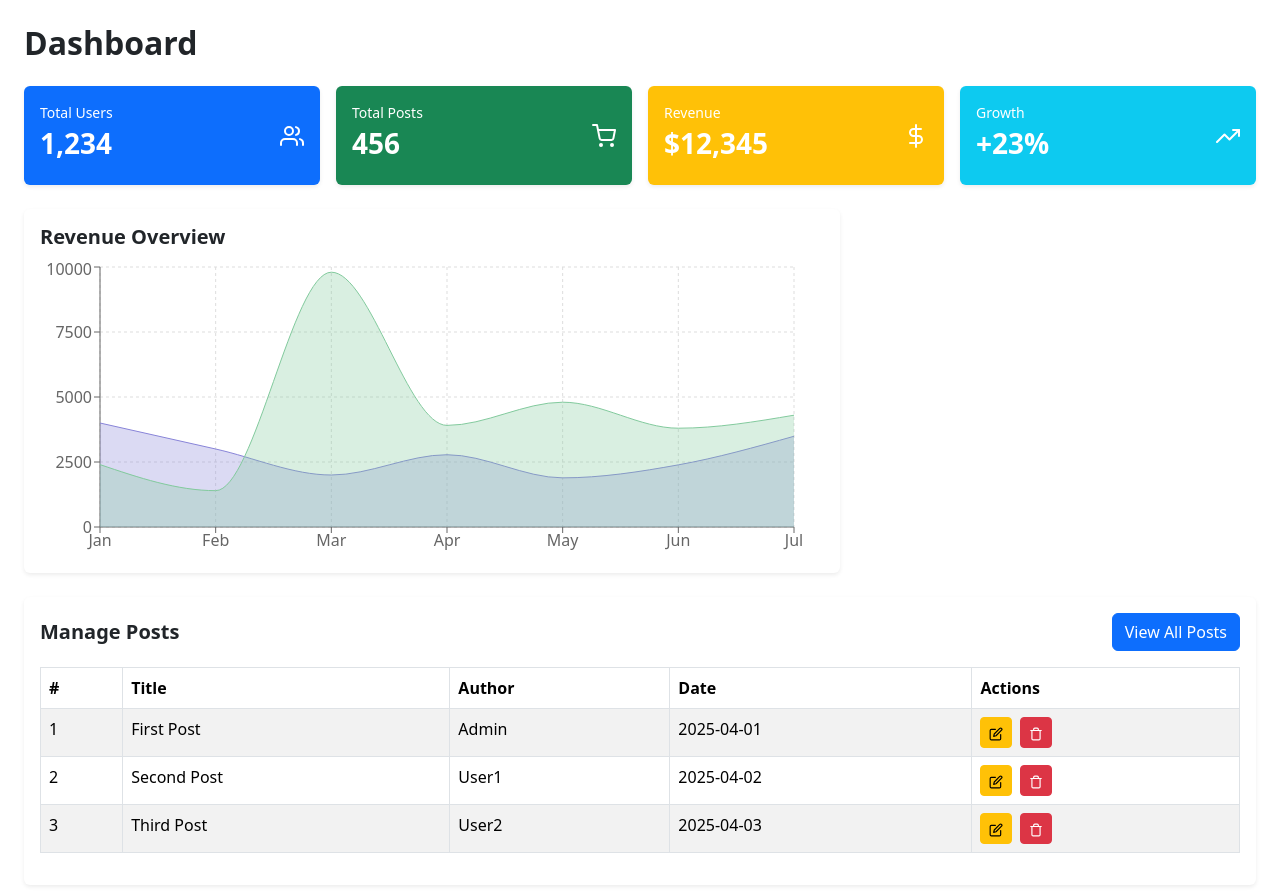
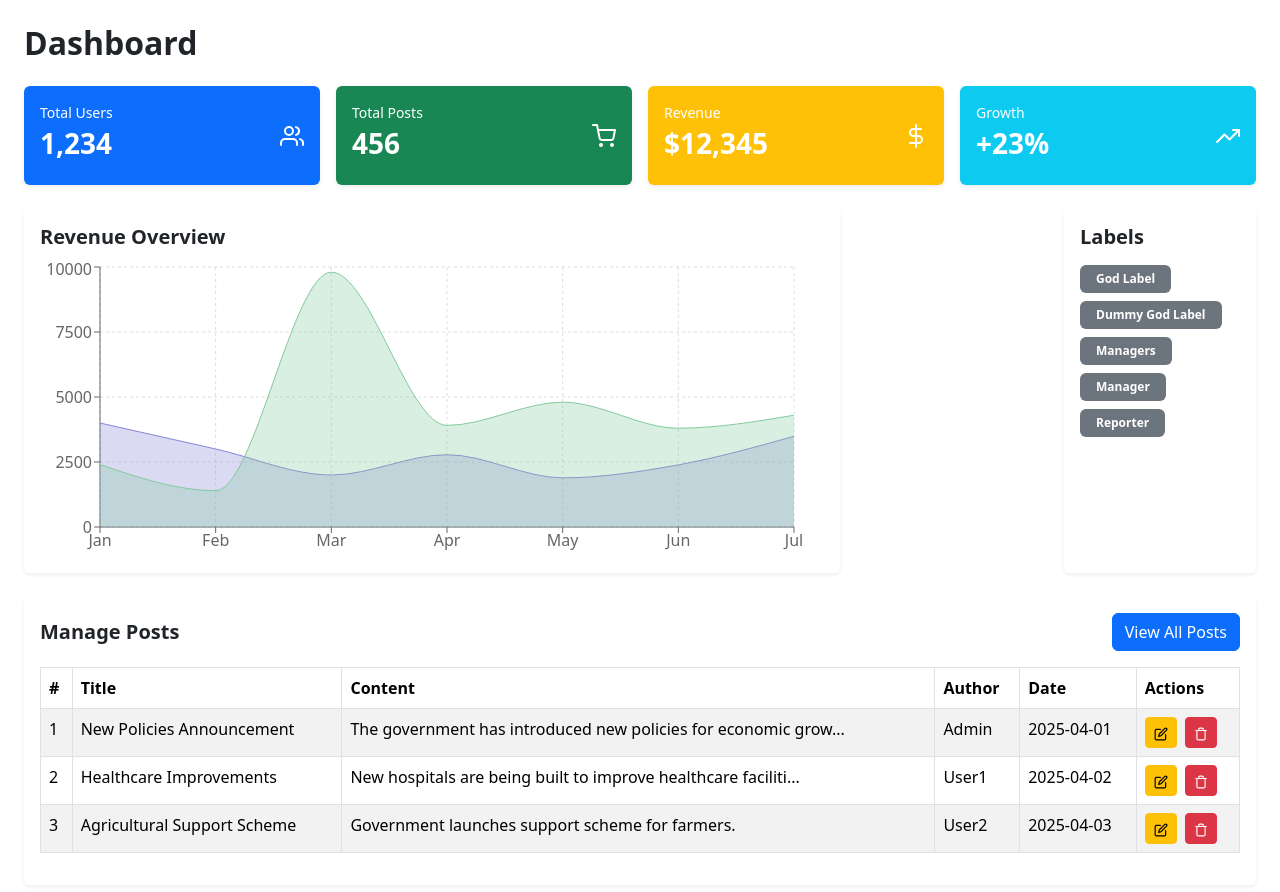
Before and after one commit to Karishma-13/suniyenetajee_admin_pg, a React (Vite) app: page /dashboard in a window 1280 px wide. Shown: the top 892 px of the page. Built offline with nearby package versions, Linux system fonts and the light colour scheme.

Commit message:
added labels & modal on flag

```diff
--- a/src/screens/Dashboard/Dashboard.jsx
+++ b/src/screens/Dashboard/Dashboard.jsx
@@ -71,9 +71,29 @@ const Dashboard = () => {
   ];
 
   const posts = [
-    { id: 1, title: "First Post", author: "Admin", date: "2025-04-01" },
-    { id: 2, title: "Second Post", author: "User1", date: "2025-04-02" },
-    { id: 3, title: "Third Post", author: "User2", date: "2025-04-03" },
+    {
+      id: 1,
+      title: "New Policies Announcement",
+      content:
+        "The government has introduced new policies for economic growth.",
+      author: "Admin",
+      date: "2025-04-01",
+    },
+    {
+      id: 2,
+      title: "Healthcare Improvements",
+      content:
+        "New hospitals are being built to improve healthcare facilities.",
+      author: "User1",
+      date: "2025-04-02",
+    },
+    {
+      id: 3,
+      title: "Agricultural Support Scheme",
+      content: "Government launches support scheme for farmers.",
+      author: "User2",
+      date: "2025-04-03",
+    },
   ];
 
   return (
@@ -100,7 +120,7 @@ const Dashboard = () => {
       </Row>
 
       {/* Charts Section */}
-      <Row className="g-3 mb-4">
+      <Row className="g-3 mb-4" style={{ justifyContent: "space-between" }}>
         <Col xs={12} lg={8}>
           <Card className="border-0 shadow-sm">
             <Card.Body>
@@ -133,6 +153,29 @@ const Dashboard = () => {
             </Card.Body>
           </Card>
         </Col>
+        <Col xs={12} lg={2}>
+          <Card className="border-0 shadow-sm h-100">
+            <Card.Body>
+              <h5 className="fw-bold mb-3">Labels</h5>
+              <div className="d-flex flex-wrap gap-2">
+                {[
+                  "God label",
+                  "Dummy God label",
+                  "Managers",
+                  "Manager",
+                  "Reporter",
+                ].map((label, idx) => (
+                  <span
+                    key={idx}
+                    className="badge bg-secondary px-3 py-2 text-capitalize"
+                  >
+                    {label}
+                  </span>
+                ))}
+              </div>
+            </Card.Body>
+          </Card>
+        </Col>
       </Row>
 
       {/* Manage Posts Section */}
@@ -151,6 +194,7 @@ const Dashboard = () => {
                   <tr>
                     <th>#</th>
                     <th>Title</th>
+                    <th>Content</th>
                     <th>Author</th>
                     <th>Date</th>
                     <th>Actions</th>
@@ -160,7 +204,16 @@ const Dashboard = () => {
                   {posts.map((post) => (
                     <tr key={post.id}>
                       <td>{post.id}</td>
-                      <td>{post.title}</td>
+                      <td>
+                        {post.title.length > 60
+                          ? post.title.slice(0, 60) + "..."
+                          : post.title}
+                      </td>
+                      <td>
+                        {post.content.length > 60
+                          ? post.content.slice(0, 60) + "..."
+                          : post.content}
+                      </td>
                       <td>{post.author}</td>
                       <td>{post.date}</td>
                       <td>
--- a/src/screens/Dashboard/Posts.jsx
+++ b/src/screens/Dashboard/Posts.jsx
@@ -1,5 +1,5 @@
 import React, { useState } from "react";
-import { Container, Card, Button } from "react-bootstrap";
+import { Container, Card, Button, Modal } from "react-bootstrap";
 import { useNavigate } from "react-router-dom";
 import { FaArrowLeft } from "react-icons/fa"; // Import left arrow icon
 
@@ -85,8 +85,8 @@ const dummyPosts = [
 
 const Posts = () => {
   const [posts, setPosts] = useState(dummyPosts);
-    const [showModal, setShowModal] = useState(false);
-    const [selectedPost, setSelectedPost] = useState(null);
+  const [showModal, setShowModal] = useState(false);
+  const [selectedPost, setSelectedPost] = useState(null);
 
   const navigate = useNavigate();
 
@@ -94,8 +94,16 @@ const Posts = () => {
     setPosts(posts.filter((post) => post.id !== id));
   };
 
-  const handleFlag = (id) => {
-    setPosts(posts.filter((post) => post.id !== id));
+  const handleFlag = (post) => {
+    setSelectedPost(post);
+    setShowModal(true);
+  };
+
+  const confirmFlag = () => {
+    if (!selectedPost) return; // Prevents errors if no post is selected
+    setPosts(posts.filter((post) => post.id !== selectedPost.id));
+    setShowModal(false);
+    setSelectedPost(null); // Reset selected post
   };
 
   return (
@@ -231,7 +239,7 @@ const Posts = () => {
                     borderColor: colors.btncolor,
                     width: "65px",
                   }}
-                  onClick={() => handleFlag(post.id)}
+                  onClick={() => handleFlag(post)}
                 >
                   Flag
                 </Button>
@@ -243,6 +251,32 @@ const Posts = () => {
           </Card>
         ))}
       </div>
+
+      {/* Flag Warning Modal */}
+      <Modal show={showModal} onHide={() => setShowModal(false)} centered>
+        <Modal.Header closeButton>
+          <Modal.Title>⚠️ Warning: Inappropriate Content</Modal.Title>
+        </Modal.Header>
+        <Modal.Body>
+          <p>
+            The post you are flagging contains content that violates our
+            community guidelines.
+          </p>
+          <p>
+            If the user continues to post inappropriate content, their account
+            may be suspended or permanently banned.
+          </p>
+          <p>Do you want to proceed with flagging this post?</p>
+        </Modal.Body>
+        <Modal.Footer>
+          <Button variant="secondary" onClick={() => setShowModal(false)}>
+            Cancel
+          </Button>
+          <Button variant="danger" onClick={confirmFlag}>
+            Confirm Flag
+          </Button>
+        </Modal.Footer>
+      </Modal>
     </Container>
   );
 };
```
